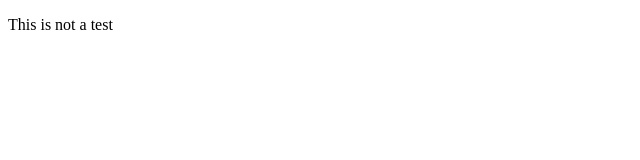
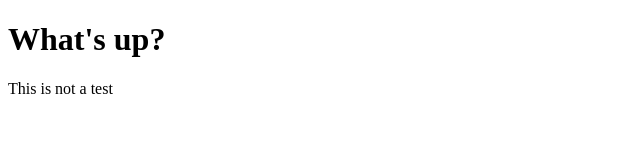
Before and after one commit to kaminarimantj/whateveriwant926, a plain HTML site: page index.html in a window 1280 px wide. Shown: the whole page, without its empty margins (0-640 px from the left). Drawn offline with Linux system fonts and the light colour scheme.

Commit message:
Update index.html

```diff
--- a/index.html
+++ b/index.html
@@ -3,9 +3,10 @@
   <head>
     <meta charset="UTF-8">
     <meta name="viewport" content="width=device-width, initial-scale=1">
-    <title><!-- Your page title goes here. --></title>
+    <title>BOOM</title>
   </head>
   <body>
+  	<h1>What's up?</h1>
     <p>This is not a test</p>
   </body>
 </html>
```
